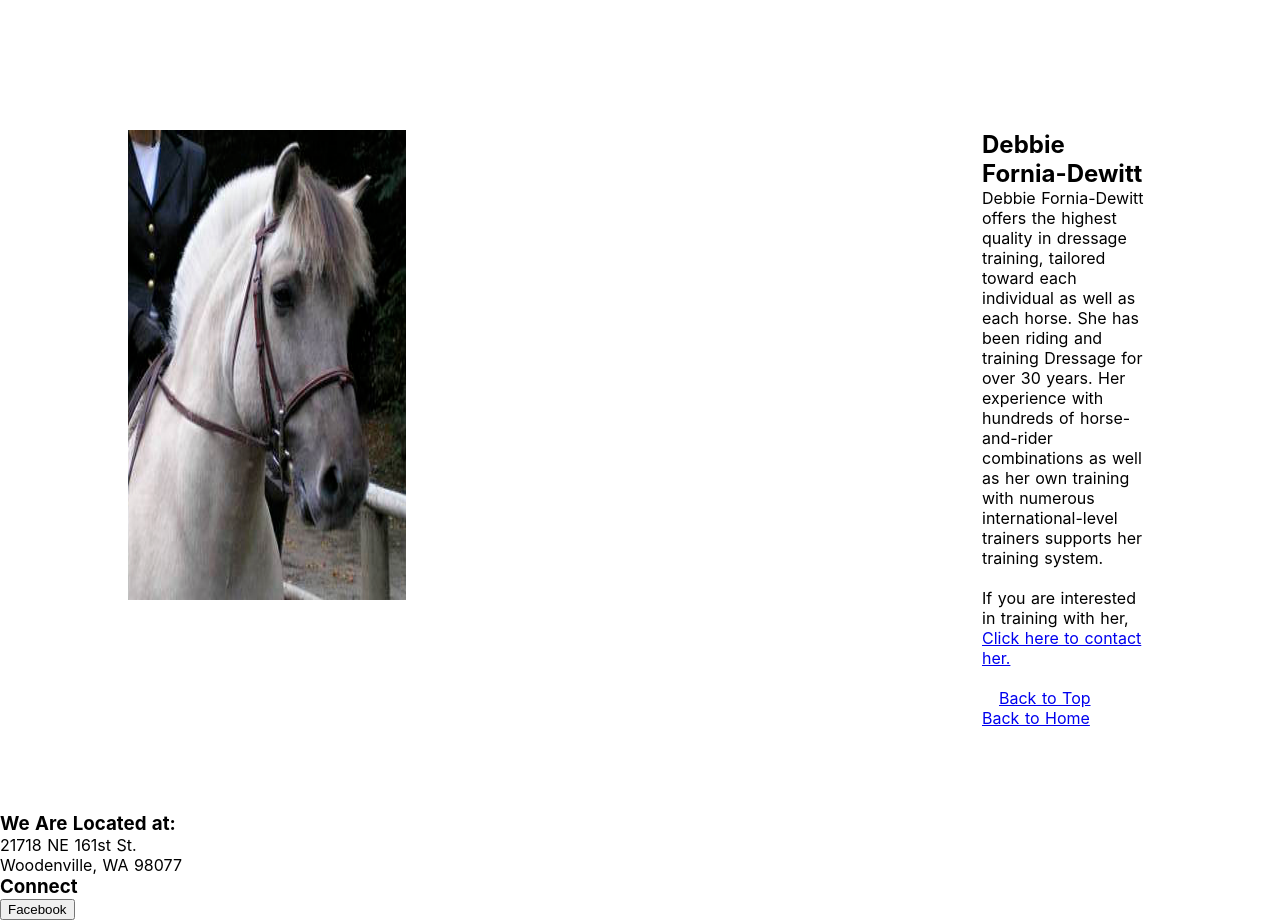
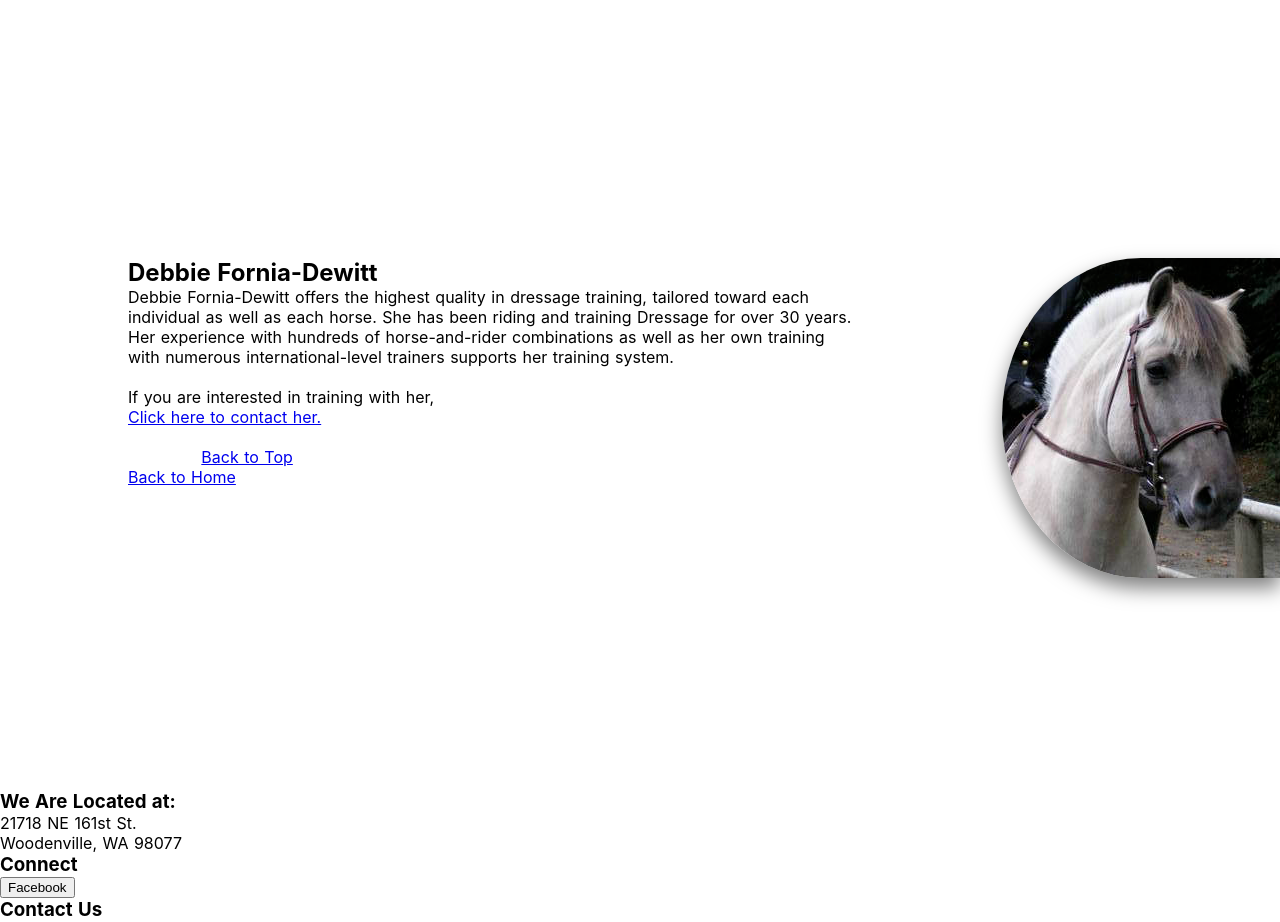
Before and after one commit to JennHopkins/dressage, a Nuxt app: page /horsefour in a window 1280 px wide. Shown: the part 660-1582 px from the top of the page. Built offline with nearby package versions, Linux system fonts and the light colour scheme; some icons are missing.

Commit message:
made changes

```diff
--- a/pages/horsefour.vue
+++ b/pages/horsefour.vue
@@ -31,8 +31,7 @@
    <!--div Two-->
 
    <div class="train-page">
-       <img src="@/assets/images/whitehorsehead.jpg" alt="white horse head in bridle" class="train-section-right-pic">
-       <section class="train-section-left-pic">
+       <section class="train-section-right-pic">
          <a name="Dewitt"><h2>Debbie Fornia-Dewitt</h2></a>
            <p>Debbie Fornia-Dewitt offers the highest quality in dressage training, tailored toward each individual as well as each horse. She has been riding and training Dressage for over 30 years. Her experience with hundreds of horse-and-rider combinations as well as her own training with numerous international-level trainers supports her training system.</p> <br><p> If you are interested in training with her,</p>
              <a href="http://debbiefornia-dewittdressage.com/contact.htm">Click here to contact her.</a>
@@ -42,6 +41,7 @@
            <br>
             <nuxt-link to="/" class="board-link">Back to Home</nuxt-link>
        </section>
+       <img src="@/assets/images/whitehorsehead.jpg" alt="white horse head in bridle" class="image-style-right">
      </div>
 
     <br>
@@ -101,10 +101,11 @@ export default {
 }
 
 .image-style-right {
-  height: 30%;
-  width: 30%;
-  margin-top: 10%;
-  margin-bottom: 20%;
+  height: 40%;
+  width: 40%;
+  margin-top: 20%;
+  margin-left: 10%;
+  margin-bottom: 10%;
   border-bottom-left-radius: 50%;
   border-top-left-radius: 50%;
   box-shadow: 0 10px 20px rgba(0, 0, 0, 0.5);
@@ -117,8 +118,8 @@ export default {
 }
 
 .train-section-right-pic {
-  margin-top: 10%;
-  margin-right: 25%;
+  margin-top: 20%;
+  margin-right: 1%;
   margin-left: 10%;
   margin-bottom: 10%;
 }
```
